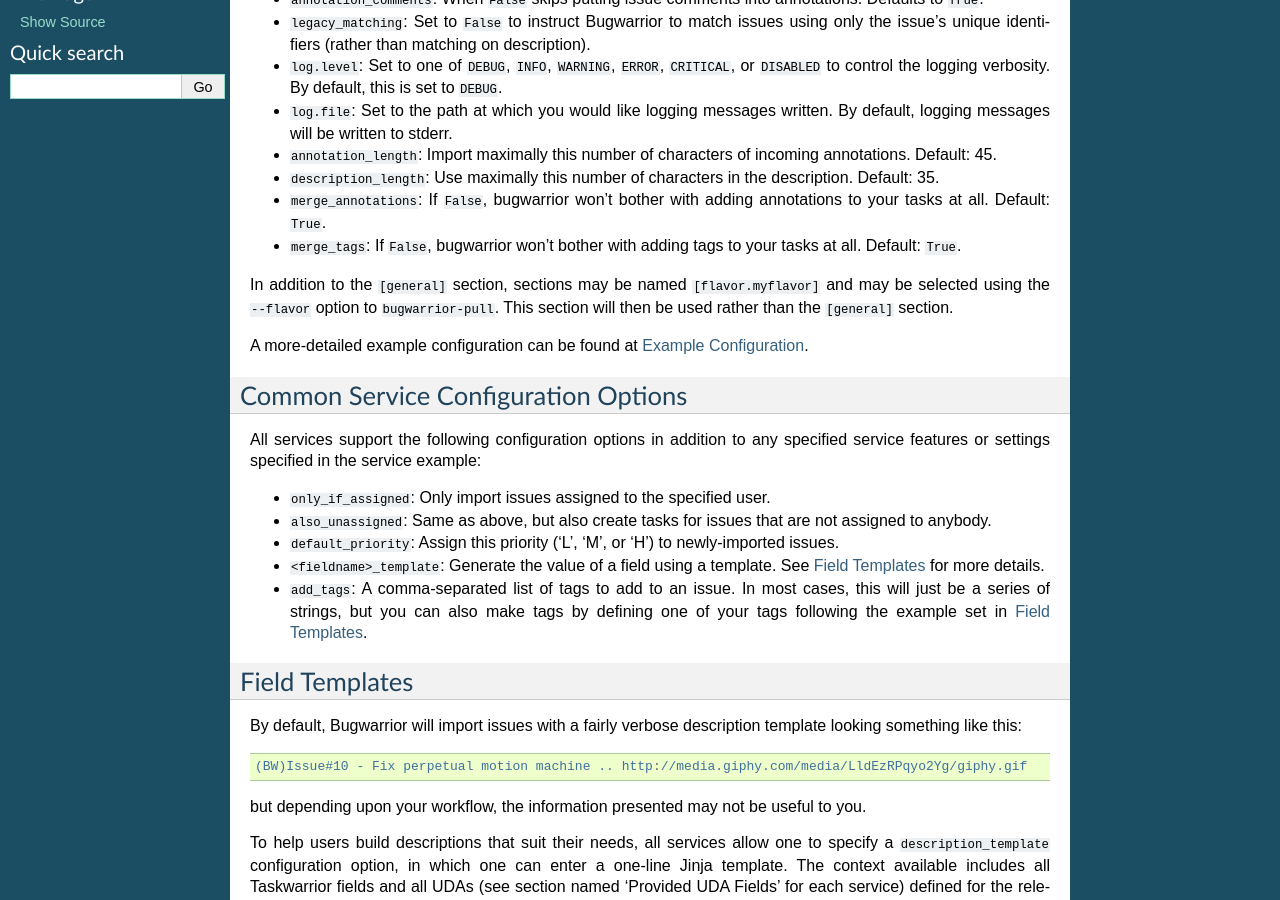
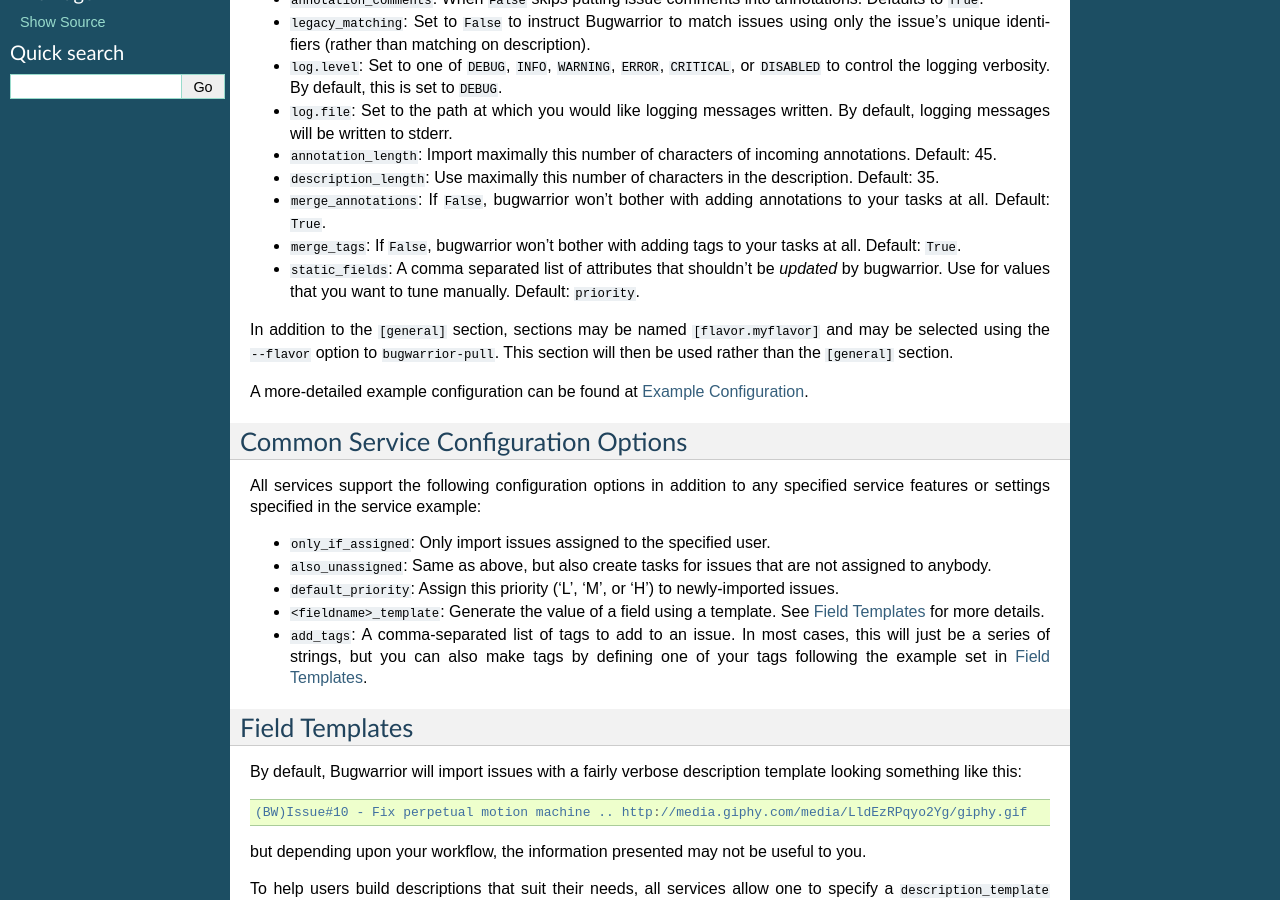
Before and after one commit to GothenburgBitFactory/bugwarrior, a Sphinx documentation site: the page built from bugwarrior/docs/common_configuration.rst, in a window 1280 px wide and 900 px high, scrolled down 354 px. Built offline with Sphinx 7.4.7, drawn with Linux system fonts in a browser that asks for light colours; pages that are not in the unit, such as notebooks, are missing from menus.

Commit message:
Add documentation for static_fields config
This is just documenting an existing option, not adding a new one.

```diff
--- a/bugwarrior/docs/common_configuration.rst
+++ b/bugwarrior/docs/common_configuration.rst
@@ -35,6 +35,9 @@ Optional options include:
   annotations to your tasks at all.  Default: ``True``.
 * ``merge_tags``: If ``False``, bugwarrior won't bother with adding
   tags to your tasks at all.  Default: ``True``.
+* ``static_fields``: A comma separated list of attributes that shouldn't be
+  *updated* by bugwarrior.  Use for values that you want to tune manually.
+  Default: ``priority``.
 
 In addition to the ``[general]`` section, sections may be named
 ``[flavor.myflavor]`` and may be selected using the ``--flavor`` option to
```
